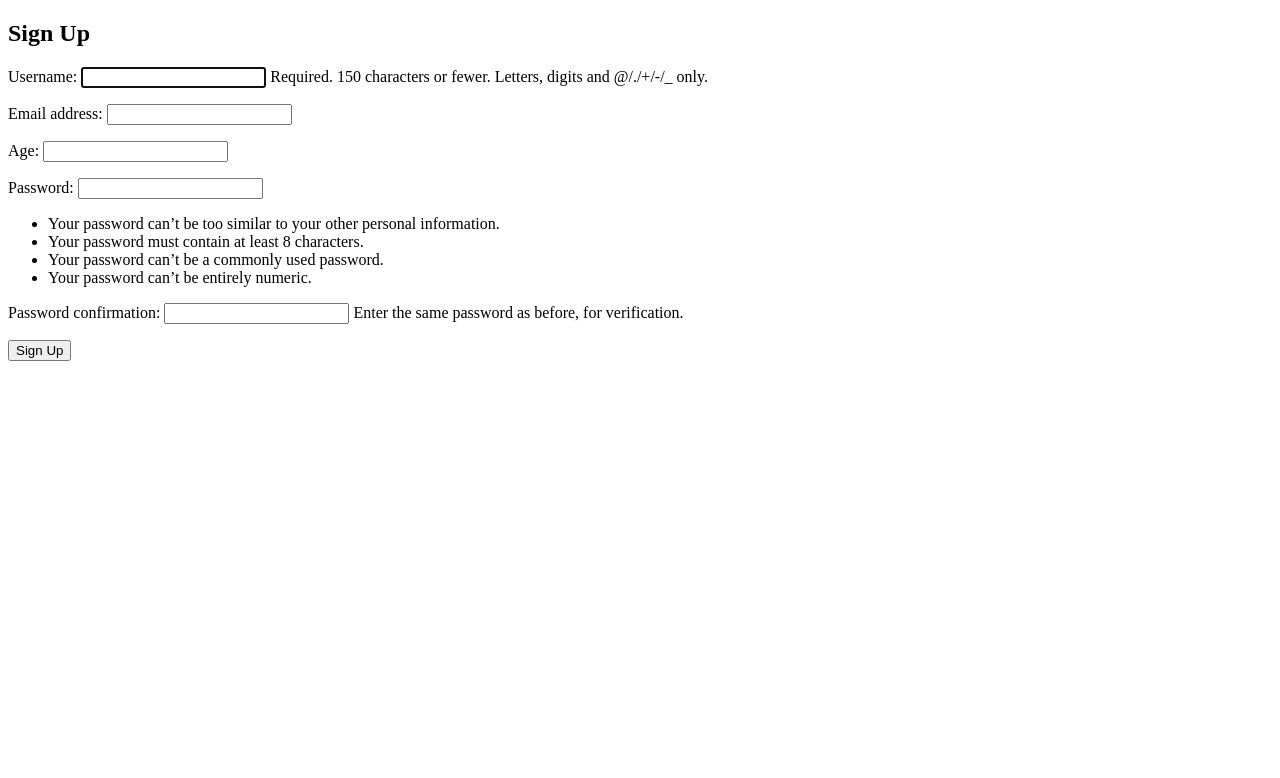
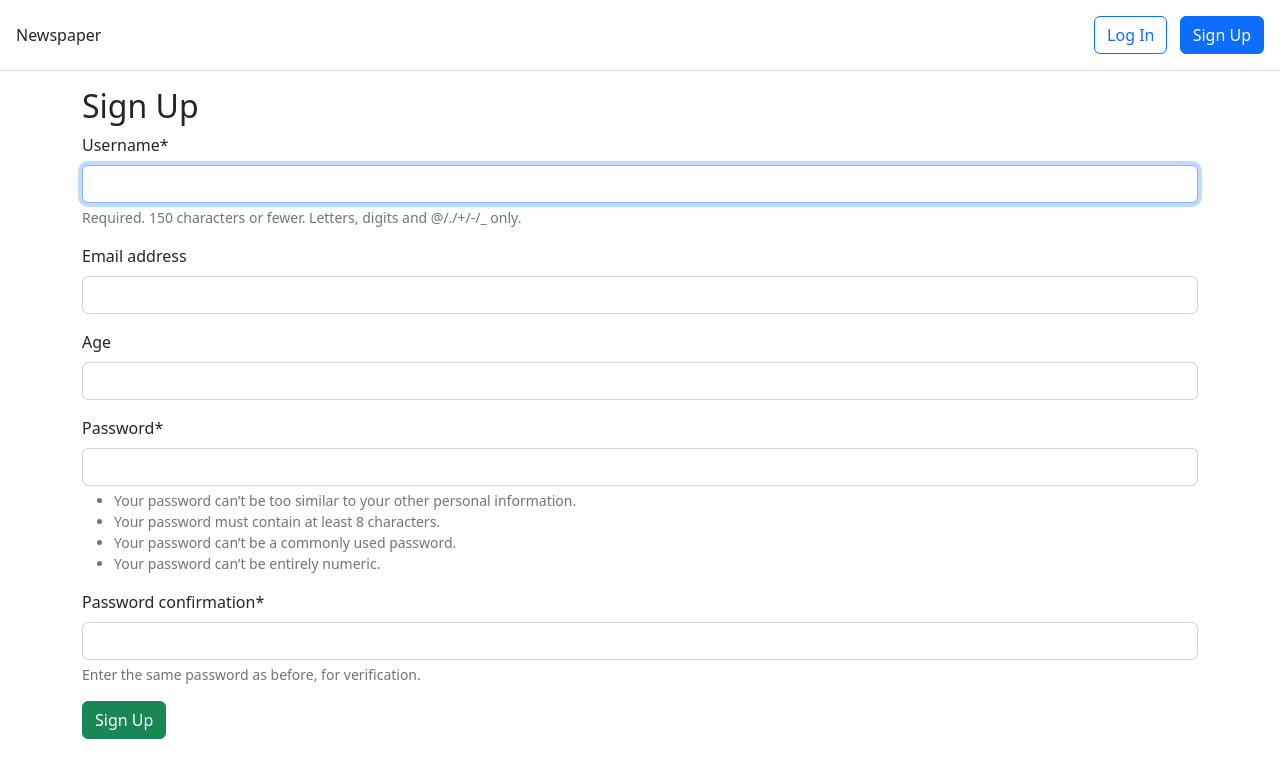
Before and after one commit to m15kh/django_for_beginners_book, a Django app: page /accounts/signup/ in a window 1280 px wide. Shown: the top 778 px of the page. Run offline with Django 4.2, Linux system fonts and the light colour scheme; some libraries are stand-ins or nearby versions.

Commit message:
finish chap 10

```diff
--- a/m/urls.py
+++ b/m/urls.py
@@ -1,12 +1,11 @@
 from django.contrib import admin
-from django.urls import path, include # new
-from django.views.generic.base import TemplateView # new
+from django.urls import path, include
 
 
 
 urlpatterns = [
     path("admin/", admin.site.urls),
-    path("accounts/", include("django.contrib.auth.urls")), # new
-    path("accounts/", include("accounts.urls")), # new
-    path("", TemplateView.as_view(template_name="home.html"), name="home"), # new
+    path("accounts/", include("accounts.urls")),
+    path("accounts/", include("django.contrib.auth.urls")),
+    path("", include("pages.urls")),
 ]
--- /dev/null
+++ b/pages/urls.py
@@ -0,0 +1,6 @@
+from django.urls import path
+from .views import HomePageView
+
+urlpatterns = [
+    path('',HomePageView.as_view(),name='home'),
+]
--- a/pages/views.py
+++ b/pages/views.py
@@ -1,3 +1,5 @@
-from django.shortcuts import render
+from django.views.generic import TemplateView
 
 # Create your views here.
+class HomePageView(TemplateView):
+    template_name = "home.html"
--- a/templates/base.html
+++ b/templates/base.html
@@ -4,13 +4,57 @@
 <head>
     <meta charset="utf-8">
     <title>{% block title %}Newspaper App{% endblock title %}</title>
+    <meta name="viewport" content="width=device-width,
+  initial-scale=1, shrink-to-fit=no">
+
+    <!-- Bootstrap CSS -->
+    <link href="https://cdn.jsdelivr.net/npm/bootstrap@5.2.3/dist/css/bootstrap.min.css" rel="stylesheet"
+        integrity="sha384-rbsA2VBKQhggwzxH7pPCaAqO46MgnOM80zW1RWuH61DGLwZJEdK2Kadq2F9CUG65" crossorigin="anonymous">
 </head>
 
 <body>
+    <header class="p-3 mb-3 border-bottom">
+        <div class="d-flex flex-wrap align-items-center justify-content-center
+        justify-content-lg-start">
+            <a class="navbar-brand" href="{% url 'home' %}">Newspaper</a>
+            <ul class="nav col-12 col-lg-auto me-lg-auto mb-2 justify-content-center
+          mb-md-0">
+                {% if user.is_authenticated %}
+                <li><a href="#" class="nav-link px-2 link-dark">+ New</a></li>
+            </ul>
+            <div class="dropdown text-end">
+                <a href="#" class="d-block link-dark text-decoration-none dropdown-toggle" id="dropdownUser1"
+                    data-bs-toggle="dropdown" aria-expanded="false">
+                    {{ user.username }}
+                </a>
+                <ul class="dropdown-menu text-small" aria-labelledby="dropdownUser1">
+                    <li><a class="dropdown-item" href="{% url 'password_change' %}">
+                            Change password</a></li>
+                    <li><a class="dropdown-item" href="{% url 'logout' %}">Log Out</a></li>
+                </ul>
+            </div>
+            {% else %}
+            </ul>
+            <div class="text-end">
+                <a href="{% url 'login' %}" class="btn btn-outline-primary me-2">
+                    Log In</a>
+                <a href="{% url 'signup' %}" class="btn btn-primary">Sign Up</a>
+            </div>
+            {% endif %}
+        </div>
+        </div>
+    </header>
     <main>
-        {% block content %}
-        {% endblock content %}
+        <div class="container">
+            {% block content %}
+            {% endblock content %}
+        </div>
     </main>
+
+    <!-- Bootstrap JavaScript Bundle -->
+    <script src="https://cdn.jsdelivr.net/npm/bootstrap@5.2.3/dist/js/bootstrap.bundle.min.js"
+        integrity="sha384-kenU1KFdBIe4zVF0s0G1M5b4hcpxyD9F7jL+jjXkk+Q2h455rYXK/7HAuoJl+0I4"
+        crossorigin="anonymous"></script>
 </body>
 
 </html>
--- a/templates/registration/login.html
+++ b/templates/registration/login.html
@@ -1,4 +1,5 @@
 {% extends "base.html" %}
+{% load crispy_forms_tags %}
 
 {% block title %}Log In{% endblock title %}
 
@@ -6,7 +7,7 @@
 {% block content %}
 <h2>Log In</h2>
 <form method="post">{% csrf_token %}
-    {{ form.as_p }}
-    <button type="submit">Log In</button>
+    {{ form|crispy }}
+    <button class="btn btn-success ml-2" type="submit">Log In</button>
 </form>
 {% endblock content %}ّ
--- a/templates/registration/signup.html
+++ b/templates/registration/signup.html
@@ -1,11 +1,14 @@
 {% extends "base.html" %}
+{% load  crispy_forms_tags %}
+
+
 
 {% block title %}Sign Up{% endblock title %}
 
 {% block content %}
 <h2>Sign Up</h2>
 <form method="post">{% csrf_token %}
-    {{ form.as_p }}
-    <button type="submit">Sign Up</button>
+    {{ form|crispy }}
+    <button class="btn btn-success"  type="submit">Sign Up</button>
 </form>
 {% endblock content %}
```
Also changed, not shown: m/settings.py (+12 -2 lines), db.sqlite3.
